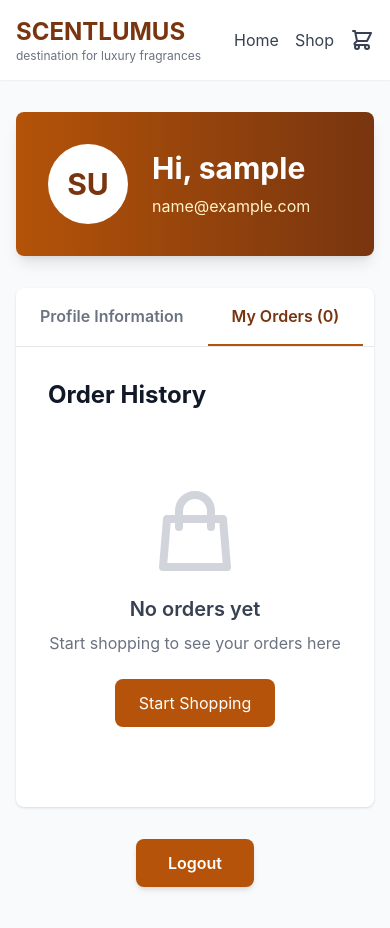
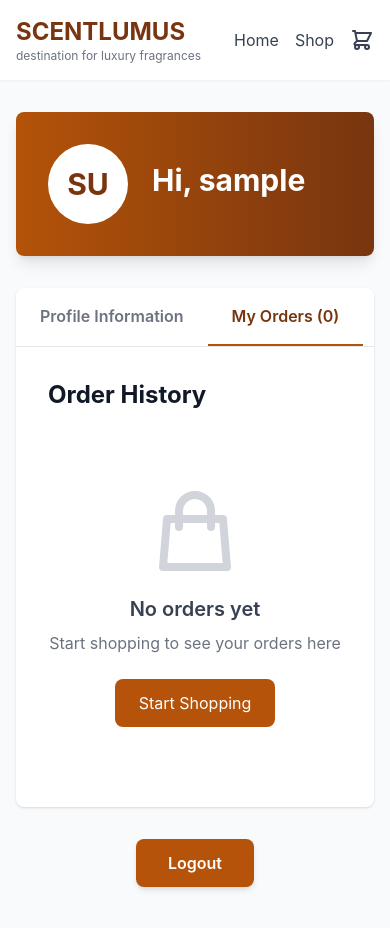
Before and after one commit to unstoppable25/perfume-store-site, a Next.js app: page /profile in a window 390 px wide. Shown: the top 928 px of the page. Built offline with nearby package versions, Linux system fonts and the light colour scheme; sample sign-in values are in the browser's storage.

Commit message:
Remove email and phone from profile header

```diff
--- a/pages/profile.js
+++ b/pages/profile.js
@@ -124,8 +124,6 @@ export default function Profile() {
                 <h1 className="text-3xl font-bold mb-2">
                   Hi, {username}
                 </h1>
-                <p className="text-amber-100">{user.email}</p>
-                {user.phone && <p className="text-amber-100">{user.phone}</p>}
               </div>
             </div>
           </div>
```
